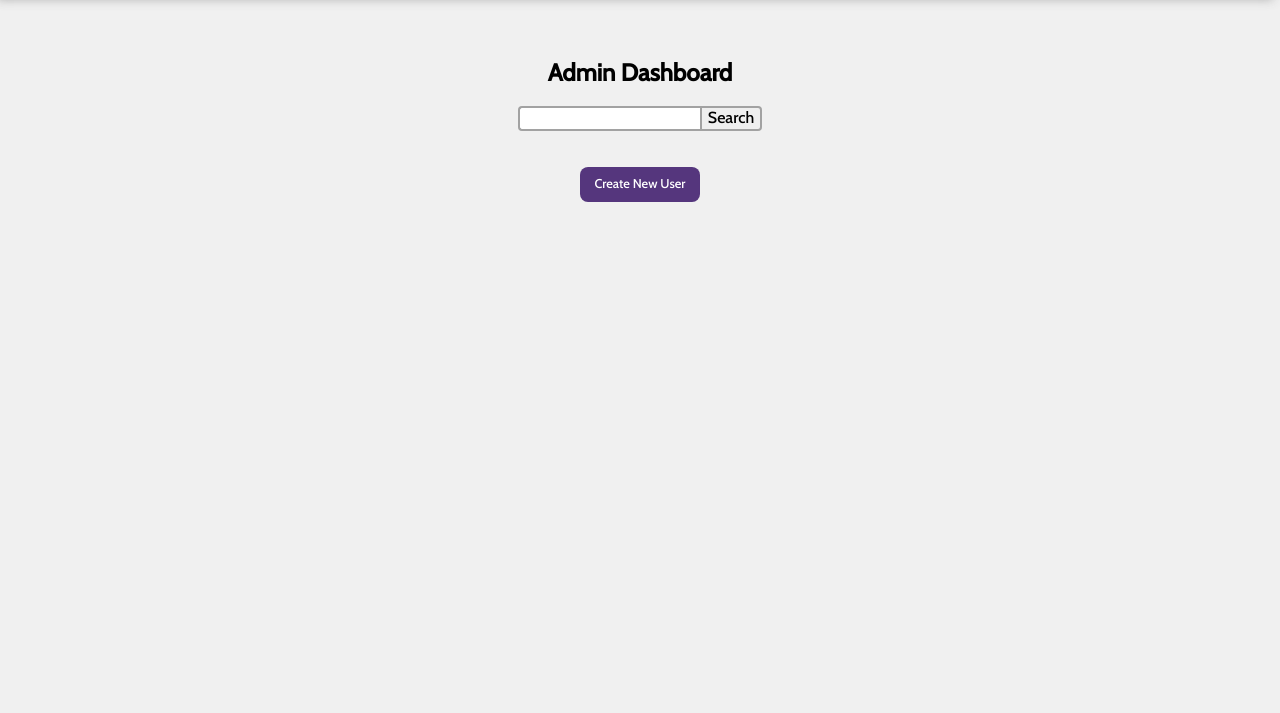
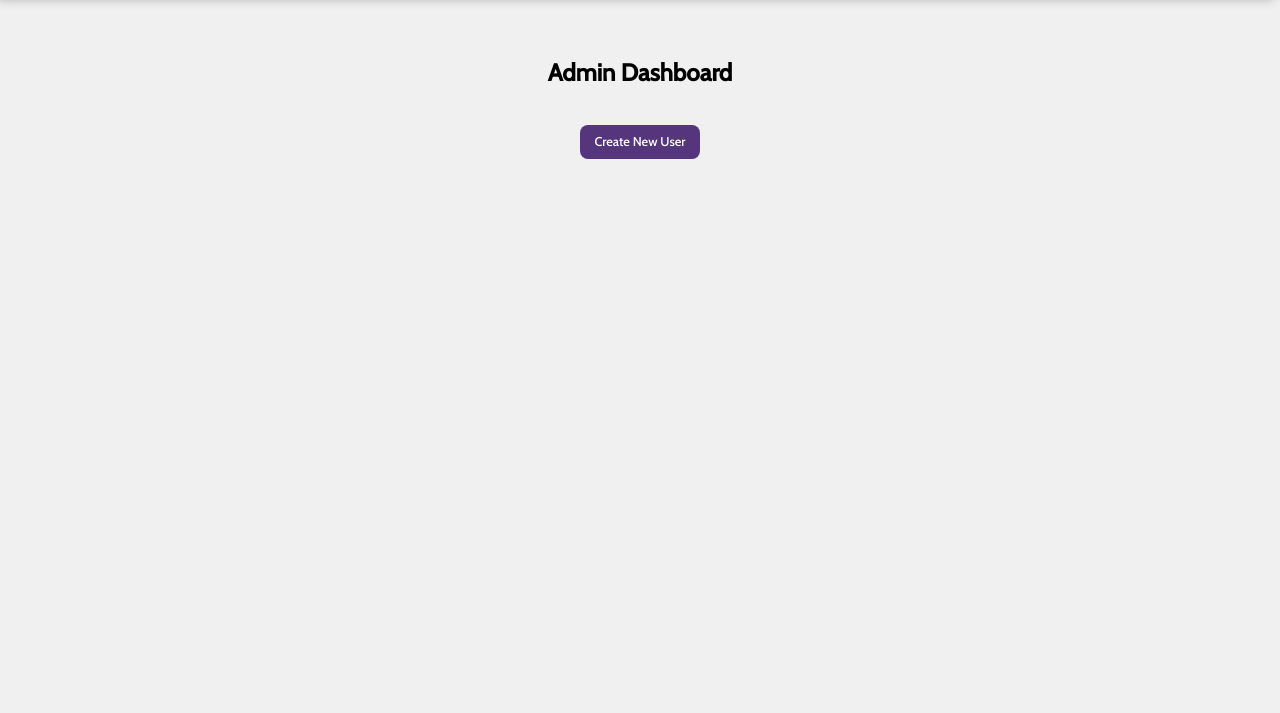
Before and after one commit to isaacrudy/2800-202210-BBY18, a website: page public/common/admin_dashboard/admin.html in a window 1280 px wide. Shown: the part 87-800 px from the top of the page. Drawn offline with nearby package versions, Linux system fonts and the light colour scheme; files that its build step writes are made by us from their sources; no server answers; files whose address does not match are found by name.

Commit message:
Removed admin dashboard search bar (not functional).

```diff
--- a/public/common/admin_dashboard/admin.html
+++ b/public/common/admin_dashboard/admin.html
@@ -29,12 +29,6 @@
 
         <div class="admin_title">
             <h2>Admin Dashboard</h2>
-            <div class="searchBar">
-                <form>
-                    <input type="text" id="search"><button type="submit" id="search_button">Search</button>
-                </form>
-            </div>
-            <br>
             <br>
             <form action="/signup" method="get">
                 <input id="new_user" type="submit" value="Create New User" class="general_button">
```
